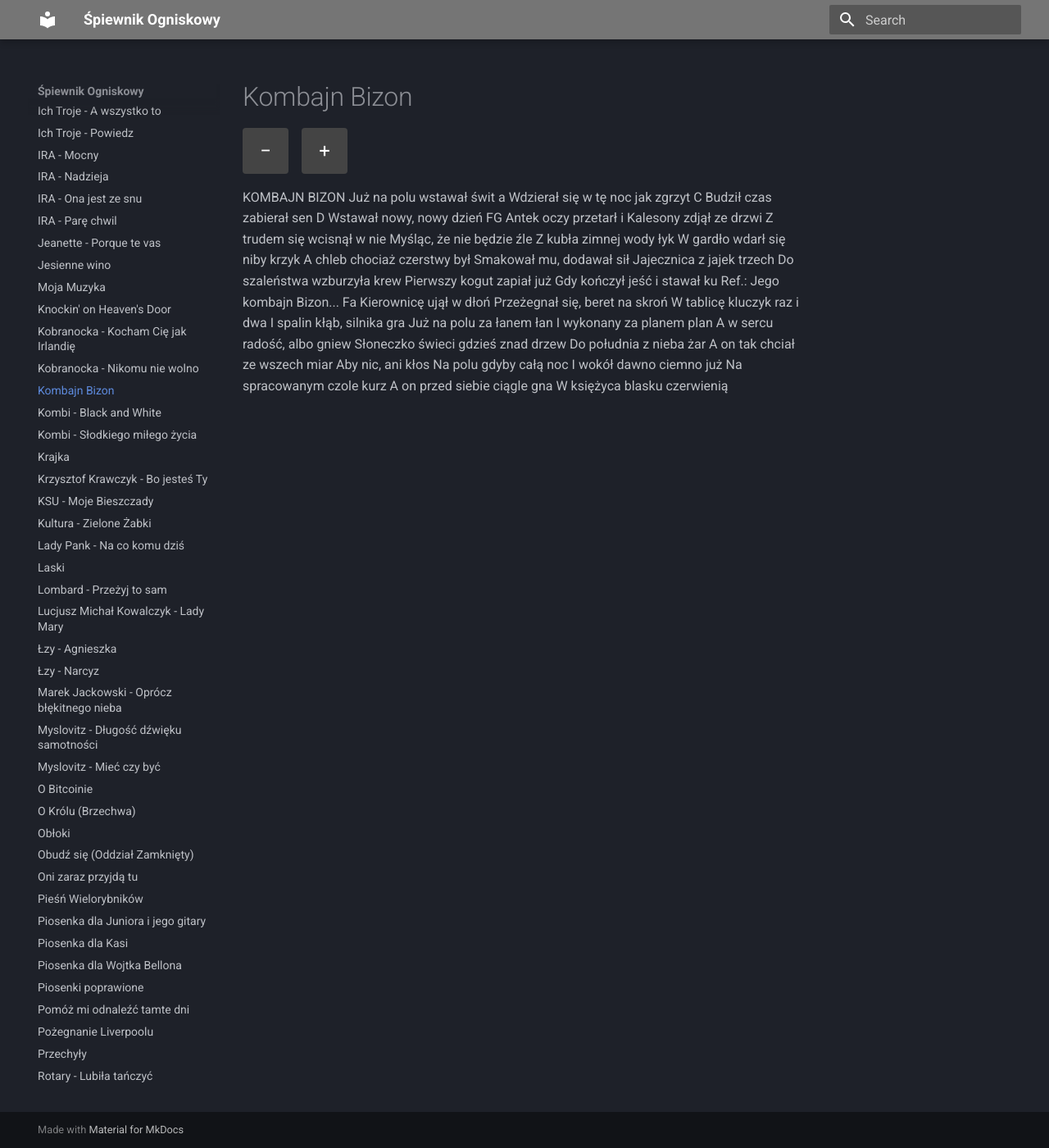
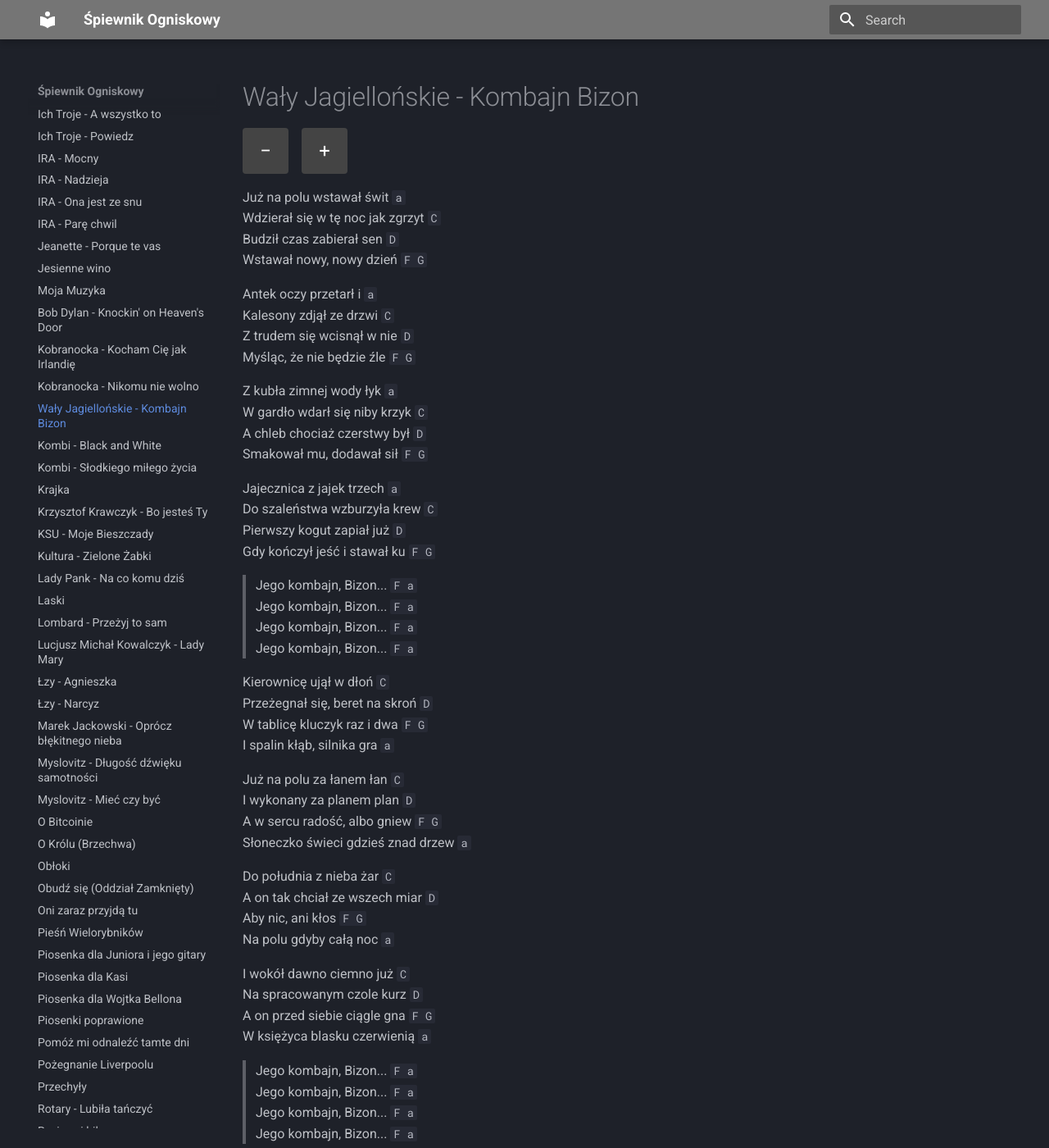
Before and after one commit to detoix/detoix.github.io, an MkDocs documentation site: the page built from docs/kombajn-bizon.md, in a window 1280 px wide and 1400 px high. Shown: the whole window at 82% size. Built offline with MkDocs 1.6.1 and Material for MkDocs 9.7.7, drawn with Linux system fonts in a browser that asks for light colours.

Commit message:
dodaj piosenki

```diff
--- a/docs/kombajn-bizon.md
+++ b/docs/kombajn-bizon.md
@@ -1,34 +1,49 @@
-KOMBAJN BIZON
-Już na polu wstawał świt a
-Wdzierał się w tę noc jak zgrzyt C
-Budził czas zabierał sen D
-Wstawał nowy, nowy dzień FG
-Antek oczy przetarł i
-Kalesony zdjął ze drzwi
-Z trudem się wcisnął w nie
-Myśląc, że nie będzie źle
-Z kubła zimnej wody łyk
-W gardło wdarł się niby krzyk
-A chleb chociaż czerstwy był
-Smakował mu, dodawał sił
-Jajecznica z jajek trzech
-Do szaleństwa wzburzyła krew
-Pierwszy kogut zapiał już
-Gdy kończył jeść i stawał ku
-Ref.: Jego kombajn Bizon... Fa
-Kierownicę ujął w dłoń
-Przeżegnał się, beret na skroń
-W tablicę kluczyk raz i dwa
-I spalin kłąb, silnika gra
-Już na polu za łanem łan
-I wykonany za planem plan
-A w sercu radość, albo gniew
-Słoneczko świeci gdzieś znad drzew
-Do południa z nieba żar
-A on tak chciał ze wszech miar
-Aby nic, ani kłos
-Na polu gdyby całą noc
-I wokół dawno ciemno już
-Na spracowanym czole kurz
-A on przed siebie ciągle gna
-W księżyca blasku czerwienią
+Już na polu wstawał świt `a`
+Wdzierał się w tę noc jak zgrzyt `C`
+Budził czas zabierał sen `D`
+Wstawał nowy, nowy dzień `F G`
+
+Antek oczy przetarł i `a`
+Kalesony zdjął ze drzwi `C`
+Z trudem się wcisnął w nie `D`
+Myśląc, że nie będzie źle `F G`
+
+Z kubła zimnej wody łyk `a`
+W gardło wdarł się niby krzyk `C`
+A chleb chociaż czerstwy był `D`
+Smakował mu, dodawał sił `F G`
+
+Jajecznica z jajek trzech `a`
+Do szaleństwa wzburzyła krew `C`
+Pierwszy kogut zapiał już `D`
+Gdy kończył jeść i stawał ku `F G`
+
+>Jego kombajn, Bizon... `F a`
+>Jego kombajn, Bizon... `F a`
+>Jego kombajn, Bizon... `F a`
+>Jego kombajn, Bizon... `F a`
+
+Kierownicę ujął w dłoń `C`
+Przeżegnał się, beret na skroń `D`
+W tablicę kluczyk raz i dwa `F G`
+I spalin kłąb, silnika gra `a`
+
+Już na polu za łanem łan `C`
+I wykonany za planem plan `D`
+A w sercu radość, albo gniew `F G`
+Słoneczko świeci gdzieś znad drzew `a`
+
+Do południa z nieba żar `C`
+A on tak chciał ze wszech miar `D`
+Aby nic, ani kłos `F G`
+Na polu gdyby całą noc `a`
+
+I wokół dawno ciemno już `C`
+Na spracowanym czole kurz `D`
+A on przed siebie ciągle gna `F G`
+W księżyca blasku czerwienią `a`
+
+>Jego kombajn, Bizon... `F a`
+>Jego kombajn, Bizon... `F a`
+>Jego kombajn, Bizon... `F a`
+>Jego kombajn, Bizon... `F a`
--- a/mkdocs.yml
+++ b/mkdocs.yml
@@ -26,13 +26,13 @@
   - IRA - Nadzieja: nadzieja.md
   - IRA - Ona jest ze snu: ona-jest-ze-snu.md
   - IRA - Parę chwil: pare-chwil.md
-  - Jeanette - Porque te vas: jeanette-porque-te-vas.md
+  - Jeanette - Porque te vas: porque-te-vas.md
   - Jesienne wino: jesienne-wino.md
   - Moja Muzyka: moja-muzyka.md
-  - Knockin' on Heaven's Door: knockin-on-heavens-door.md
-  - Kobranocka - Kocham Cię jak Irlandię: kobranocka-kocham-cie-jak-irlandie.md
-  - Kobranocka - Nikomu nie wolno: kobranocka-nikomu-nie-wolno.md
-  - Kombajn Bizon: kombajn-bizon.md
+  - Bob Dylan - Knockin' on Heaven's Door: knockin-on-heavens-door.md
+  - Kobranocka - Kocham Cię jak Irlandię: kocham-cie-jak-irlandie.md
+  - Kobranocka - Nikomu nie wolno: nikomu-nie-wolno.md
+  - Wały Jagiellońskie - Kombajn Bizon: kombajn-bizon.md
   - Kombi - Black and White: kombi-black-and-white.md
   - Kombi - Słodkiego miłego życia: kombi-slodkiego-milego-zycia.md
   - Krajka: krajka.md
```
Also changed, not shown: docs/jesienne-wino.md (+23 -13 lines), docs/knockin-on-heavens-door.md (+16 -15 lines), docs/kobranocka-kocham-cie-jak-irlandie.md (deleted, +0 -39 lines), docs/kobranocka-nikomu-nie-wolno.md (deleted, +0 -13 lines), docs/kocham-cie-jak-irlandie.md (added, +39 -0 lines), docs/nikomu-nie-wolno.md (added, +19 -0 lines), docs/o-krolu-brzechwa.md (+2 -2 lines), docs/porque-te-vas.md (renamed from docs/jeanette-porque-te-vas.md).
